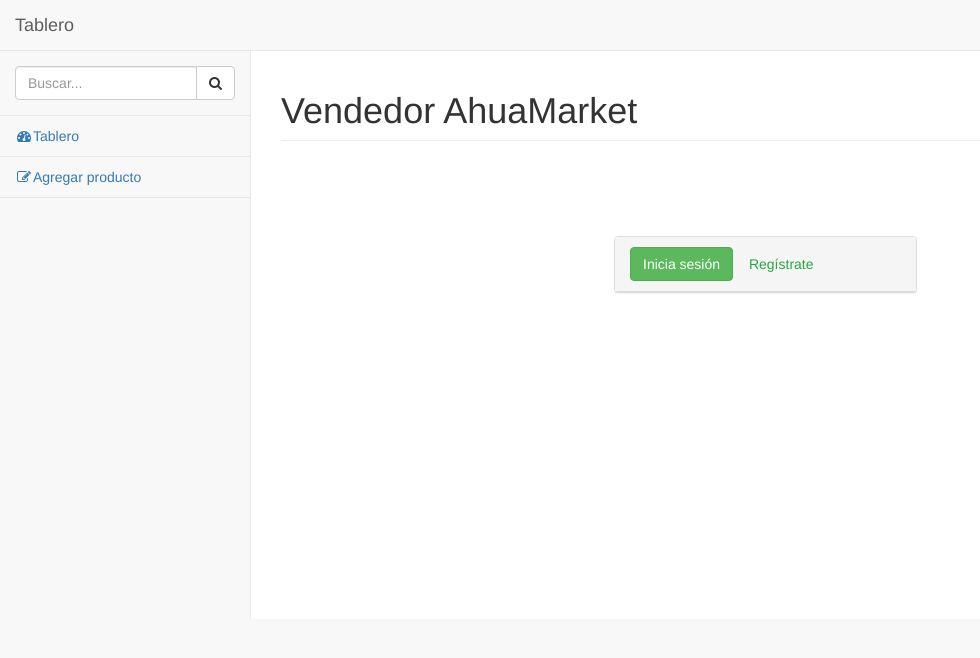
After one commit to jvaroglez/ProyectoEcommerce, a Flask app: page /menu_vendedor in a window 1280 px wide. The commit adds this page. Shown: the top 658 px of the page, without its empty margins (0-980 px from the left). Run offline with Flask 2, Linux system fonts and the light colour scheme; some libraries are stand-ins or nearby versions.

Commit message:
Menu vendedor

```diff
--- a/app.py
+++ b/app.py
@@ -1,6 +1,6 @@
 from flask import Flask, render_template, flash, redirect, url_for, session, request, logging
 from flask_mysqldb import MySQL
-from wtforms import Form, StringField, TextAreaField, PasswordField, validators, SelectField
+from wtforms import Form, StringField, TextAreaField, PasswordField, validators, SelectField, EmailField
 from passlib.hash import sha256_crypt
 from functools import wraps
 from flask_uploads import UploadSet, configure_uploads, IMAGES
@@ -10,8 +10,6 @@
 import os
 from werkzeug.utils import secure_filename
 from werkzeug.datastructures import  FileStorage
-from wtforms.fields.html5 import EmailField
-
 
 app = Flask(__name__)
 app.secret_key = os.urandom(24)
@@ -81,7 +79,6 @@
 
     return wrapped
 
-
 def content_based_filtering(product_id):
     cur = mysql.connection.cursor()
     cur.execute("SELECT * FROM products WHERE id=%s", (product_id,))  # getting id row
@@ -91,7 +88,6 @@
     category_matched = cur.execute("SELECT * FROM products WHERE category=%s", (data_cat,))  # get all shirt category
     print('Total product matched: ' + str(category_matched))
     return ''
-
 
 @app.route('/')
 def index():
@@ -223,7 +219,6 @@
         return redirect(url_for('index'))
     return render_template('register.html', form=form)
 
-
 class OrderForm(Form):  # Create Order Form
     name = StringField('', [validators.length(min=1), validators.DataRequired()],
                        render_kw={'autofocus': True, 'placeholder': 'Nombre completo'})
@@ -233,7 +228,6 @@
                            choices=[('1', '1'), ('2', '2'), ('3', '3'), ('4', '4'), ('5', '5')])
     order_place = StringField('', [validators.length(min=1), validators.DataRequired()],
                               render_kw={'placeholder': 'Lugar del pedido'})
-
 
 @app.route('/celulares', methods=['GET', 'POST'])
 def celulares():
@@ -502,6 +496,11 @@
 
     return render_template('pages/admin_register.html', form=form)
 
+@app.route('/menu_vendedor', methods=['GET', 'POST'])
+@not_admin_logged_in
+def menu_vendedor():
+    return render_template('pages/menu_vendedor.html')
+
 
 @app.route('/admin_login', methods=['GET', 'POST'])
 @not_admin_logged_in
@@ -543,8 +542,6 @@
             cur.close()
             return render_template('pages/login.html')
     return render_template('pages/login.html')
-
-
 
 @app.route('/admin_out')
 def admin_logout():
--- a/templates/includes/_navbar.html
+++ b/templates/includes/_navbar.html
@@ -20,9 +20,9 @@
             </li>
             <li class="nav-item"><a href="/out" class="nav-link"><span class=""></span> Cerrar sesión</a></li>
             {% else %}
-            <li class="nav-item"><a href="/" class="nav-link"><span class=""></span> Inicio</a></li>
             <li class="nav-item"><a href="/register" class="nav-link"><span class=""></span> Registrate</a></li>
             <li class="nav-item"><a href="/login" class="nav-link"><span class=""></span> Ingresa</a></li>
+            <li class="nav-item"><a href="/menu_vendedor" class="nav-link"><span class=""></span> Vender</a></li><br>
             {% endif %}
         </ul>
     </div>
--- a/templates/pages/login.html
+++ b/templates/pages/login.html
@@ -3,7 +3,7 @@
 <div id="page-wrapper">
     <div class="row">
         <div class="col-lg-12">
-            <h1 class="page-header">Admin Login</h1>
+            <h1 class="page-header">Vendedor Login</h1>
             {% include 'includes/_flashmsg.html' %}
         </div>
         <!-- /.col-lg-12 -->
@@ -12,7 +12,7 @@
         <div class="col-md-4 col-md-offset-4">
             <div class="login-panel panel panel-default">
                 <div class="panel-heading">
-                    <h3 class="panel-title">Please Sign In</h3>
+                    <h3 class="panel-title">Inicia Sesión</h3>
                 </div>
                 <div class="panel-body">
                     <form role="form" method="post">
--- /dev/null
+++ b/templates/pages/menu_vendedor.html
@@ -0,0 +1,22 @@
+{% extends 'pages/layout.html' %}
+{% block body %}
+<div id="page-wrapper">
+    <div class="row">
+        <div class="col-lg-12">
+            <h1 class="page-header">Vendedor AhuaMarket</h1>
+            {% include 'includes/_flashmsg.html' %}
+        </div>
+        <!-- /.col-lg-12 -->
+    </div>
+    <div class="row">
+        <div class="col-md-4 col-md-offset-4">
+            <div class="login-panel panel panel-default">
+                <div class="panel-heading">
+                    <a href="/admin_login" class="btn btn-success">Inicia sesión</a>
+                    <a href="/add" class="btn btn-success" style="color: #28a745; background-color: transparent; border: none;">Regístrate</a>
+                </div>
+            </div>
+        </div>
+    </div>
+</div>
+{% endblock %}
```
